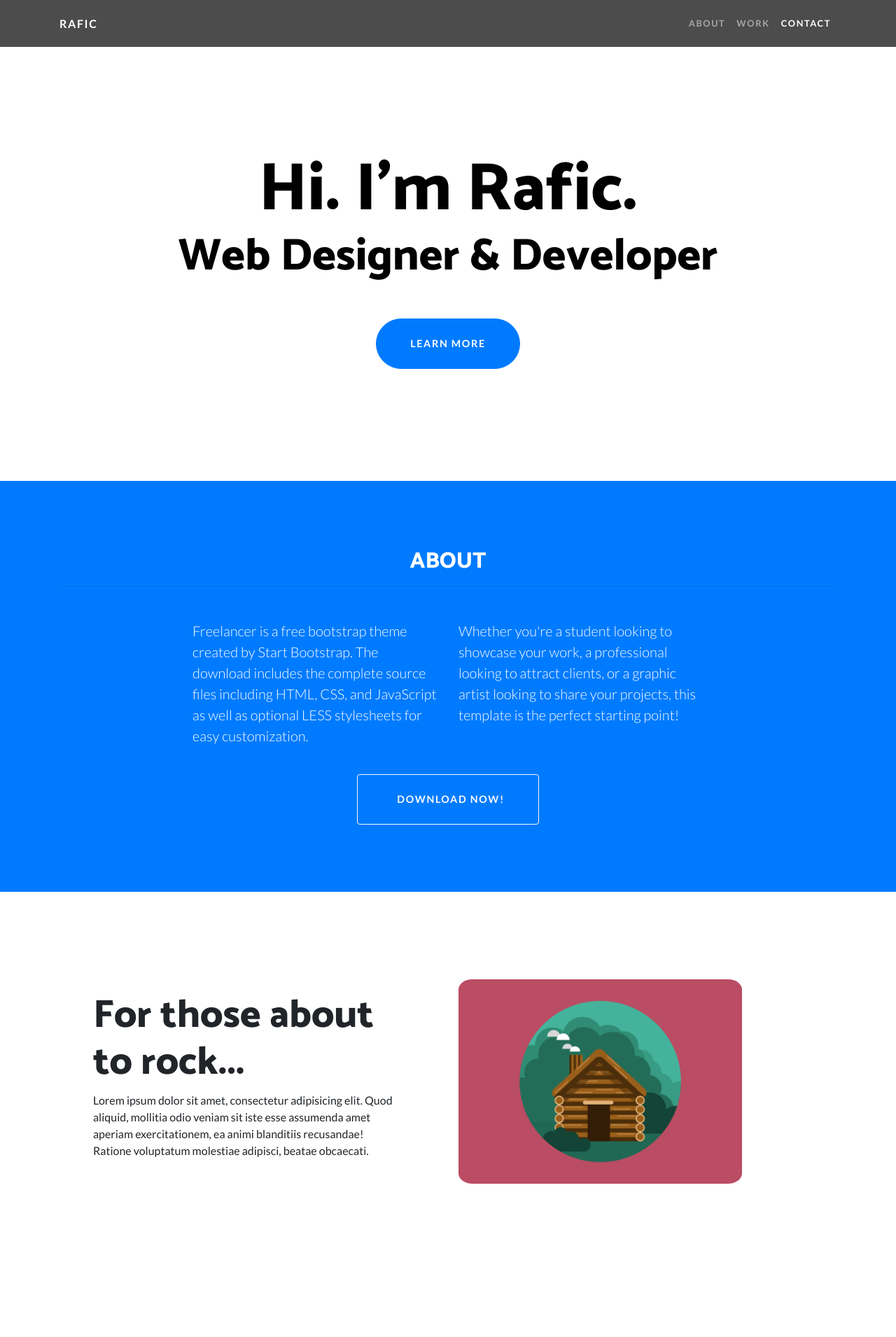
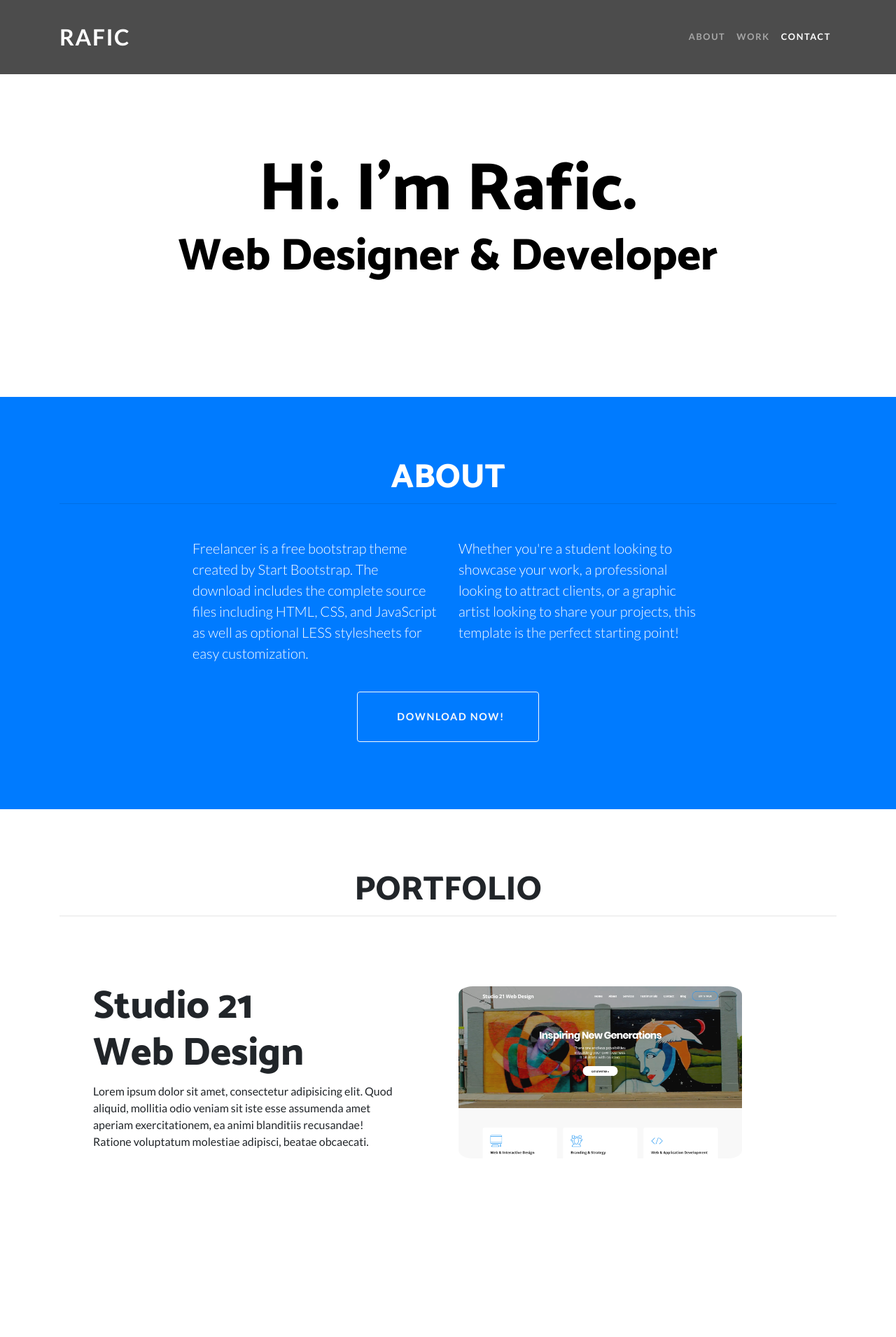
Before and after one commit to raficj/raficj.github.io, a PHP site: page / in a window 1280 px wide. Shown: the top 1910 px of the page at 70% size. Run offline with PHP 8.4, Linux system fonts and the light colour scheme.

Commit message:
add screenshots and update nav a little bit

```diff
--- a/index.html
+++ b/index.html
@@ -27,7 +27,7 @@
   <body>
 
     <!-- Navigation -->
-    <nav class="navbar navbar-expand-lg navbar-dark navbar-custom fixed-top">
+    <nav class="navbar navbar-expand-lg navbar-dark navbar-custom fixed-top navbar-shrink">
       <div class="container">
         <a class="navbar-brand scroll" href="#home">Rafic</a>
         <button class="navbar-toggler" type="button" data-toggle="collapse" data-target="#navbarResponsive" aria-controls="navbarResponsive" aria-expanded="false" aria-label="Toggle navigation">
@@ -54,7 +54,6 @@
          <div class="container">
            <h1 class="masthead-heading mb-0">Hi. I'm Rafic.</h1>
            <h2 class="masthead-subheading mb-0 animated rollIn delay-1s">Web Designer & Developer</h2>
-           <a href="#" class="btn btn-primary btn-xl rounded-pill mt-5">Learn More</a>
          </div>
        </div><!--
        <div class="bg-circle-1 bg-circle"></div>
@@ -88,6 +87,8 @@
 
     <section id="work">
       <div class="container">
+        <h2 class="text-center text-uppercase mb-0">Portfolio</h2>
+        <hr class="star-dark mb-5">
         <div class="row align-items-center headline">
           <div class="col-lg-6 order-lg-2">
             <a class="portfolio-item d-block mx-auto" href="#portfolio-modal-1">
@@ -96,12 +97,12 @@
                   <i class="fas fa-search-plus fa-3x"></i>
                 </div>
               </div>
-              <img class="img-fluid" src="img/portfolio/cabin.png" alt="">
+              <img class="img-fluid" src="img/studio-21-screenshot.png" alt="">
             </a>
           </div>
           <div class="col-lg-6 order-lg-1">
             <div class="p-5 tagline">
-              <h2 class="display-4">For those about to rock...</h2>
+              <h2 class="display-4">Studio 21 <br>Web Design</h2>
               <p>Lorem ipsum dolor sit amet, consectetur adipisicing elit. Quod aliquid, mollitia odio veniam sit iste esse assumenda amet aperiam exercitationem, ea animi blanditiis recusandae! Ratione voluptatum molestiae adipisci, beatae obcaecati.</p>
             </div>
           </div>
@@ -119,7 +120,7 @@
                   <i class="fas fa-search-plus fa-3x"></i>
                 </div>
               </div>
-              <img class="img-fluid" src="img/portfolio/circus.png" alt="">
+              <img class="img-fluid" src="img/osdbu-screenshot.png" alt="">
             </a>
           </div>
           <div class="col-lg-6">
@@ -161,7 +162,7 @@
         <div class="row headline">
           <div class="col-lg-12 text-center">
             <div class="p-4">
-            <h2 class="section-heading text-uppercase m-4">Contact Us</h2>
+            <h2 class="section-heading text-uppercase m-4">Contact</h2>
             <h3 class="section-subheading text-muted">Lorem ipsum dolor sit amet consectetur.</h3>
           </div>
           </div>
@@ -207,7 +208,7 @@
     <!-- Footer -->
     <footer class="py-5 bg-black">
       <div class="container">
-        <p class="m-0 text-center text-white small">Copyright &copy; Your Website 2018</p>
+        <p class="m-0 text-center text-white small">&copy; Rafic Jouejati 2018</p>
       </div>
       <!-- /.container -->
     </footer>
--- a/styles.css
+++ b/styles.css
@@ -1,5 +1,6 @@
 body {
   font-family: 'Lato';
+  font-size:  1rem;
 }
 
 h1,
@@ -32,6 +33,7 @@ h6 {
 .navbar-custom {
   padding-top: 1rem;
   padding-bottom: 1rem;
+  font-weight:  700;
   background-color: rgba(0, 0, 0, 0.7);
 }
 
@@ -68,6 +70,33 @@ header.masthead .masthead-content .masthead-subheading {
 
 
 @media (min-width: 992px) {
+  section h2 {
+    font-size:  3rem;
+    line-height:  2.5rem;
+  }
+
+  .navbar-custom {
+    padding-top:  1.5rem;
+    padding-bottom: 1.5rem;
+    -webkit-transition: padding-top 0.3s, padding-bottom 0.3s;
+    transition: padding-top 0.3s, padding-bottom 0.3s;
+  }
+  .navbar-custom .navbar-brand {
+    font-size:  2em;
+    -webkit-transition: font-size 0.3s;
+    transition: font-size 0.3s;
+  }
+
+  .navbar-custom .navbar-shrink {
+    padding-top:  0.5rem;
+    padding-bottom:  0.5rem;
+  }
+
+  .navbar-custom .navbar-shrink .navbar-brand {
+    font-size:  1.5em;
+  }
+
+
   header.masthead {
     padding-top: calc(10rem + 55px);
     padding-bottom: 10rem;
```
Also changed, not shown: img/osdbu-screenshot.png (added), img/studio-21-screenshot.png (added).
